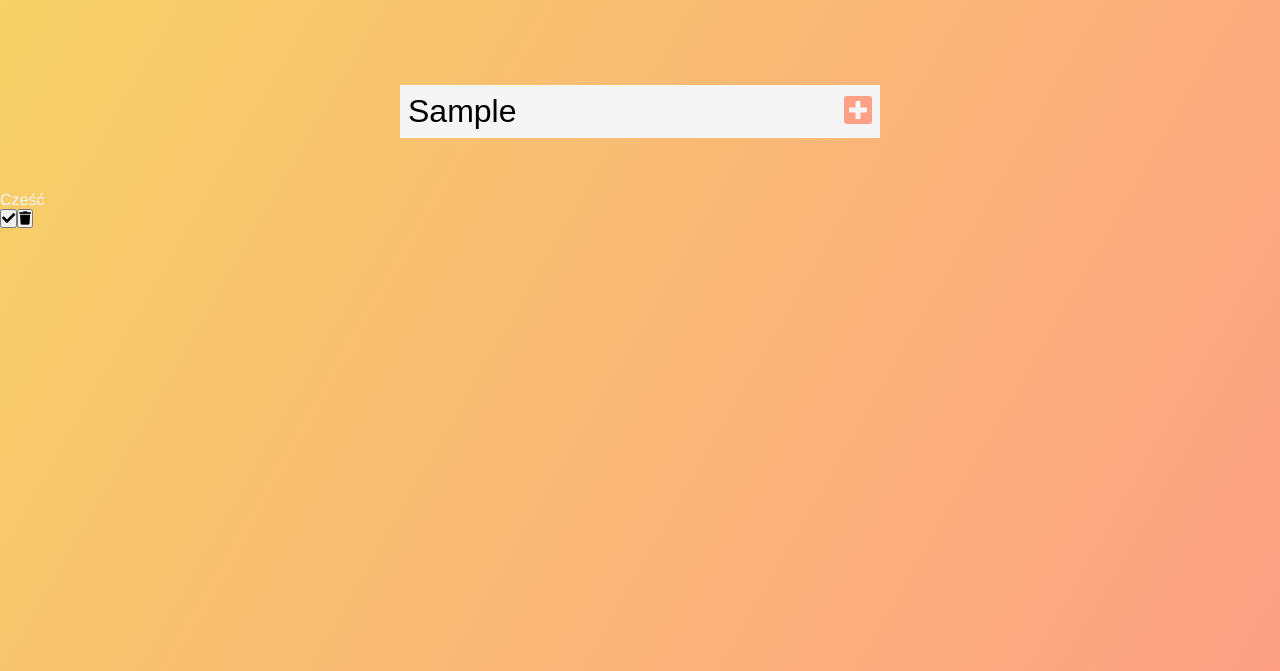
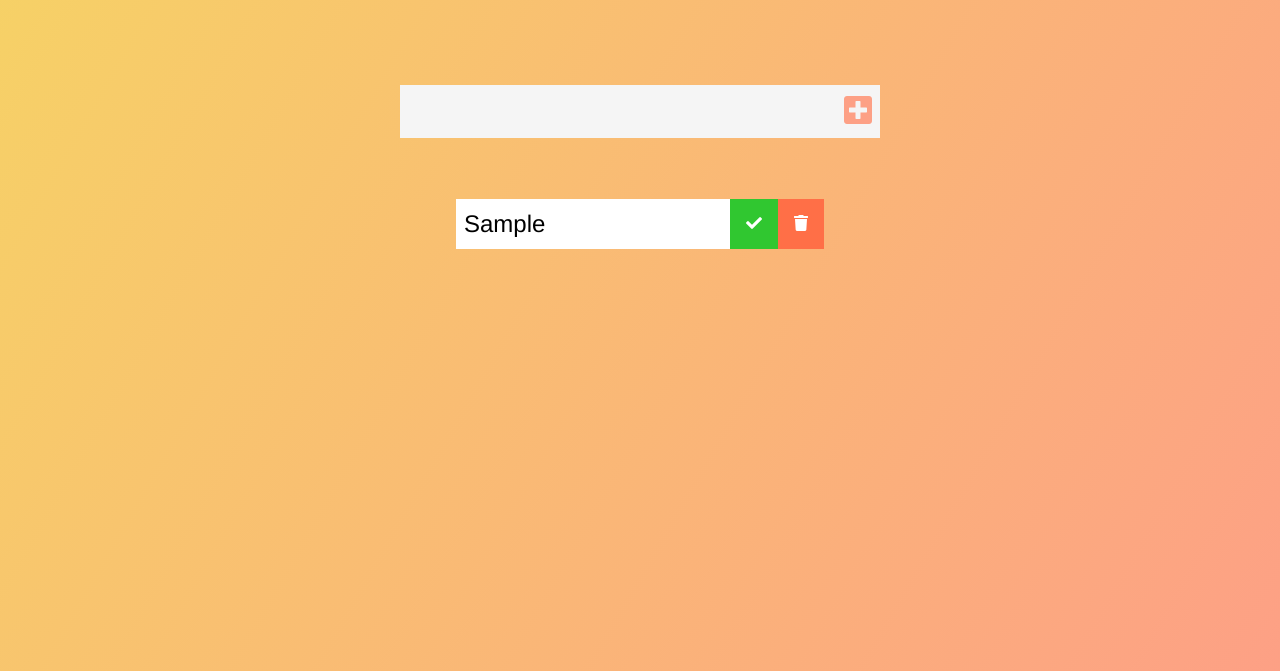
Before and after one commit to marcinszablowski/todo-list, a plain HTML site: page index.html in a window 1280 px wide. Both pictures are taken after typing "Sample" into the empty fields and a click on the button 858 px from the left and 240 px from the top of the page. Shown: the part 129-800 px from the top of the page. Drawn offline with Linux system fonts and the light colour scheme.

Commit message:
style list and add delete functionality

```diff
--- a/app.js
+++ b/app.js
@@ -5,6 +5,7 @@ const todoList = document.querySelector(".todo-list");
 
 // Event listeners
 todoButton.addEventListener("click", addTodo);
+todoList.addEventListener("click", deleteCheck);
 
 // Functions
 function addTodo(e) {
@@ -17,7 +18,8 @@ function addTodo(e) {
   // li
   const newTodo = document.createElement("li");
   newTodo.classList.add("todo-item");
-  newTodo.innerText = "Cześć";
+  newTodo.innerText = todoInput.value;
+  todoInput.value = "";
   todoDiv.appendChild(newTodo);
 
   // checkmark button
@@ -32,5 +34,14 @@ function addTodo(e) {
   trashButton.innerHTML = "<i class='fas fa-trash'></i>";
   todoDiv.appendChild(trashButton);
 
+  // add list to div
   todoList.appendChild(todoDiv);
 }
+
+function deleteCheck(e) {
+  const item = e.target;
+  if (item.classList[0] === "trash-btn") {
+    const todo = item.parentElement;
+    todo.remove();
+  }
+}
--- a/style.css
+++ b/style.css
@@ -42,3 +42,45 @@ form button:hover {
   background: #fda085;
   color: whitesmoke;
 }
+
+.todo-container {
+  display: flex;
+  place-content: center;
+}
+
+.todo-list {
+  min-width: 30%;
+  list-style: none;
+}
+
+.todo {
+  display: flex;
+  margin: .5rem;
+  background: white;
+  color: black;
+  font-size: 1.5rem;
+  justify-content: space-between;
+  align-items: center;
+}
+
+.todo li {
+  flex: 1;
+}
+
+.trash-btn,
+.complete-btn {
+  background: #ff6f47;
+  color: white;
+  border: none;
+  padding: 1rem;
+  cursor: pointer;
+  font-size: 1rem;
+}
+
+.complete-btn {
+  background: rgb(48, 199, 48)
+}
+
+.todo-item {
+  padding: 0 .5rem;
+}
```
